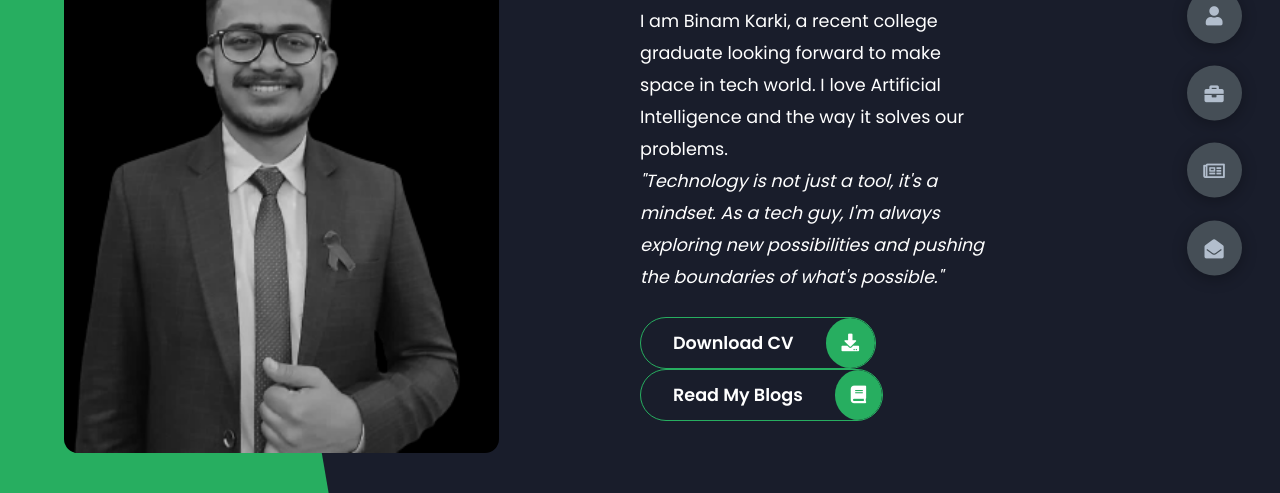
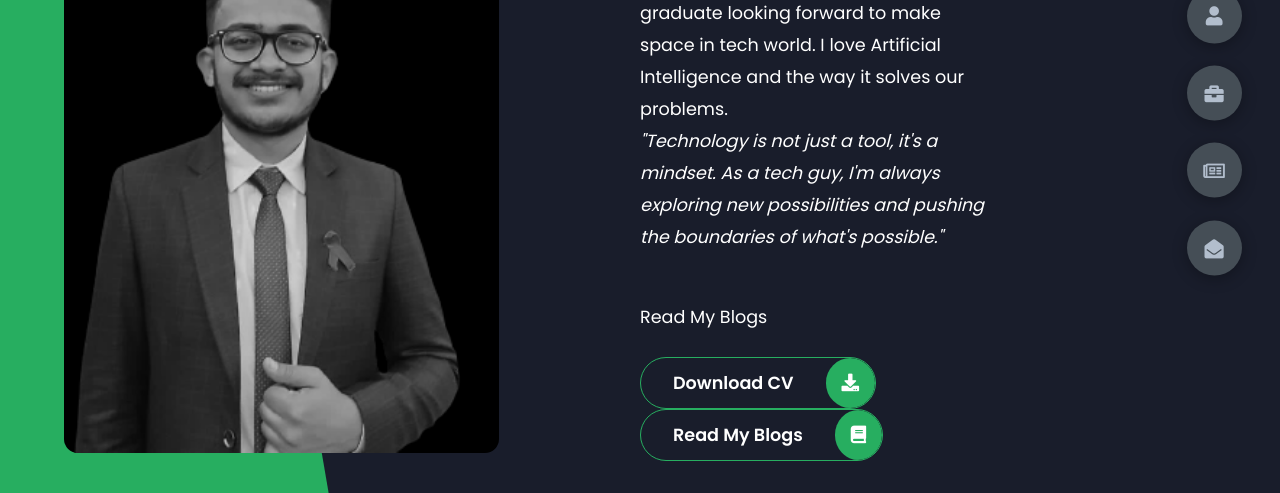
Before and after one commit to binamify/portfolio, a plain HTML site: page index.html in a window 1280 px wide. Shown: the part 307-800 px from the top of the page. Drawn offline with Linux system fonts and the light colour scheme.

Commit message:
Update index.html

```diff
--- a/index.html
+++ b/index.html
@@ -31,6 +31,7 @@
                     I am Binam Karki, a recent college graduate looking forward to make space in tech world. I love Artificial Intelligence and the way it solves our problems. <br>
                     <i>"Technology is not just a tool, it's a mindset. As a tech guy, I'm always exploring new possibilities and pushing the boundaries of what's possible."</i>
                 </p>
+                <p><a href="https://www.karkibinam.com.np/">Read My Blogs</a></p>
                 <div class="btn-con">
                     <a href="./resume.pdf" class="main-btn">
                         <span class="btn-text">Download CV</span>
```
